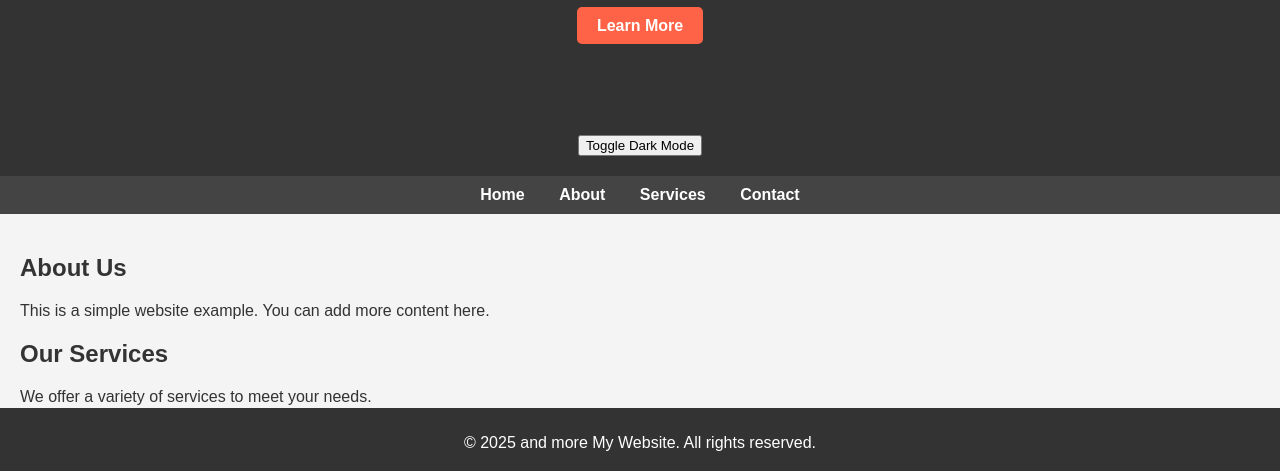
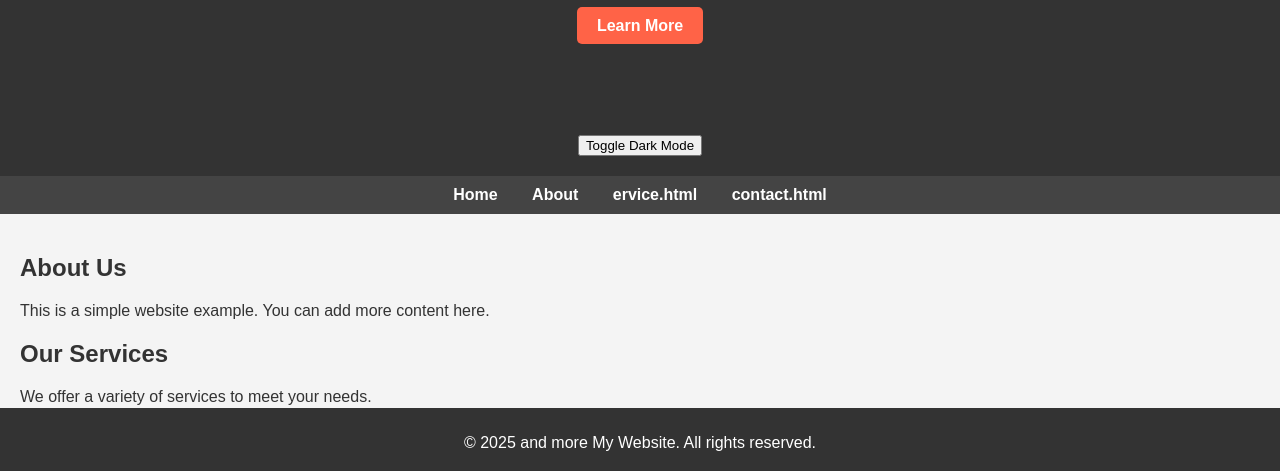
Before and after one commit to premiumdungeom/YOKOSO-SITE, a plain HTML site: page index.html in a window 1280 px wide. Shown: the part 322-793 px from the top of the page. Drawn offline with Linux system fonts and the light colour scheme.

Commit message:
Update index.html

```diff
--- a/index.html
+++ b/index.html
@@ -21,8 +21,8 @@
         <ul>
             <li><a href="#">Home</a></li>
             <li><a href="#">About</a></li>
-            <li><a href="#">Services</a></li>
-            <li><a href="#">Contact</a></li>
+            <li><a href="#">ervice.html</a></li>
+            <li><a href="#">contact.html</a></li>
         </ul>
     </nav>
 
```
